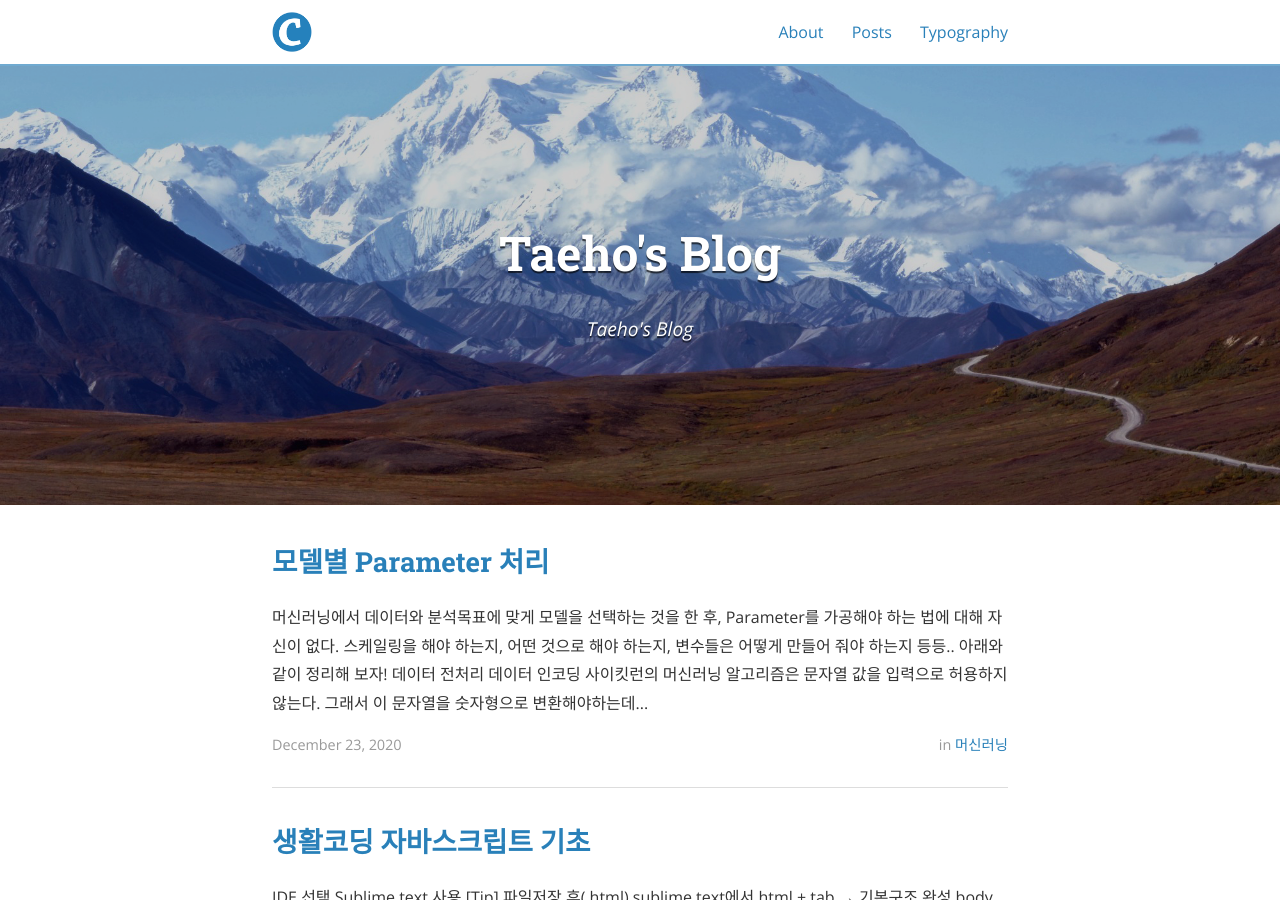
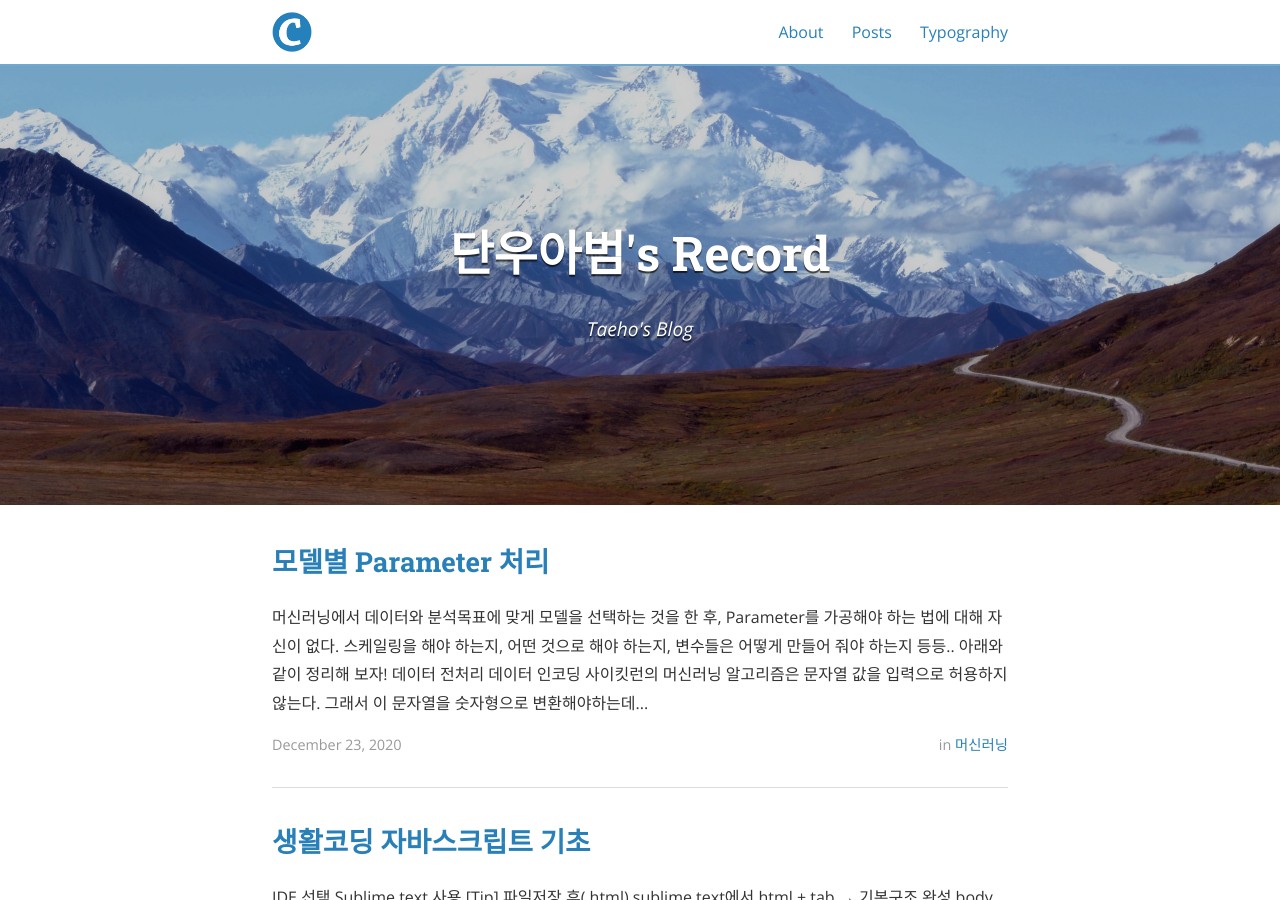
Before and after one commit to Taeho-Kim-0322/Taeho-Kim-0322.github.io, a Jekyll site: the page built from index.html, in a window 1280 px wide and 900 px high. Built offline with Jekyll 4.4.1, drawn with Linux system fonts in a browser that asks for light colours; nearby versions of some CDN libraries; the list of posts is cut into pages by our own code; some of the changed text lies outside the part shown.

Commit message:
Update _config.yml

```diff
--- a/_config.yml
+++ b/_config.yml
@@ -9,7 +9,7 @@ exclude:
   - "/vendor/"
 
 # Site settings
-title: Taeho's Blog
+title: 단우아범's Record
 subtitle: "Taeho's Blog"
 email: kimtaeho0322@gmail.com
 name: Taeho Kim
```
